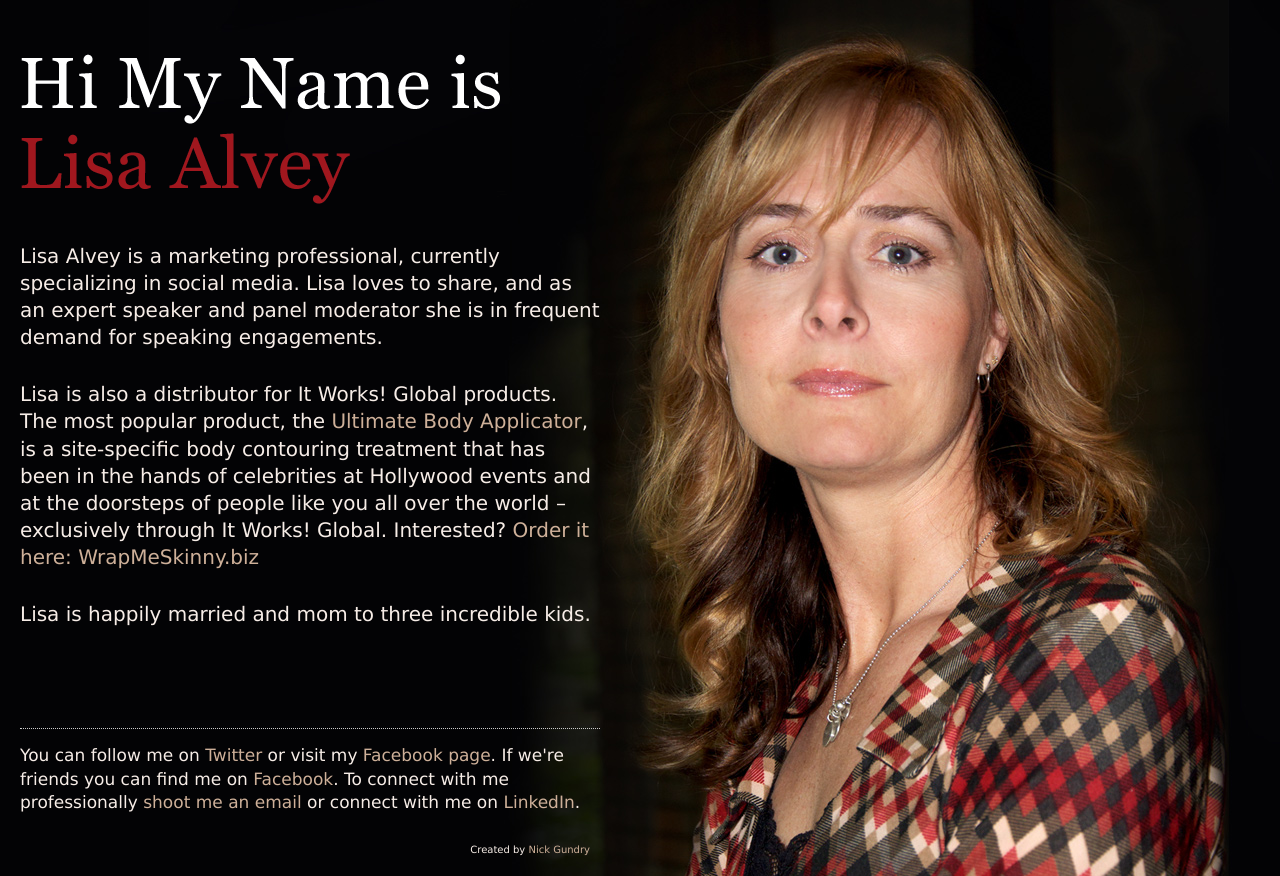
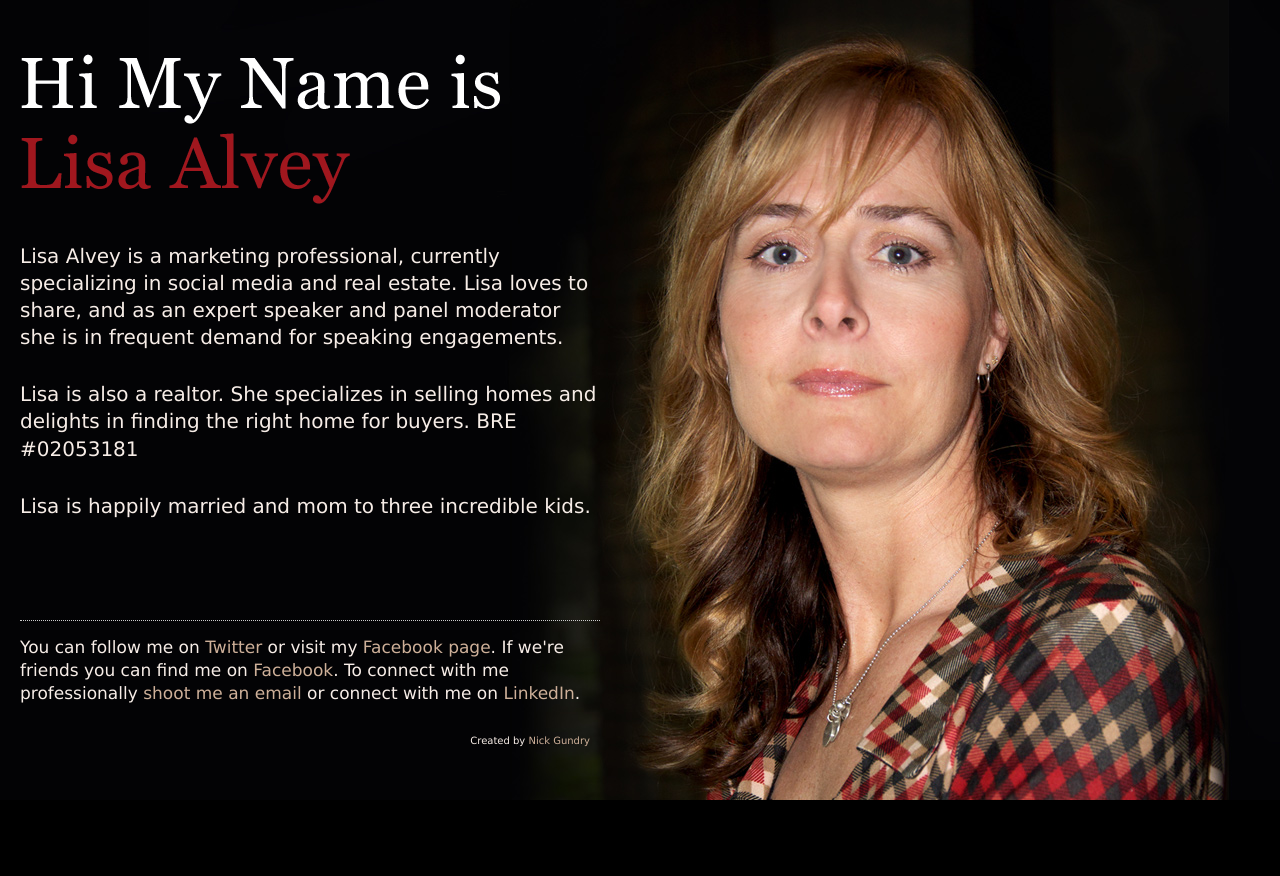
Before and after one commit to lisaalvey/website, a plain HTML site: page index.html in a window 1280 px wide. After the commit the page ends 800 px from the top, so only its background shows below. Drawn offline with Linux system fonts and the light colour scheme.

Commit message:
Update index.html

```diff
--- a/index.html
+++ b/index.html
@@ -24,8 +24,8 @@
 	<div id="wrapper">
 	  <div id="content">
 	    <h1>Hi, my name is Lisa Alvey</h1>
-	    <p>Lisa Alvey is a marketing professional, currently specializing in social media. Lisa loves to share, and as an expert speaker and panel moderator she is in frequent demand for speaking engagements.</p>
-	      <p>Lisa is also a distributor for It Works! Global products. The most popular product, the <a href="https://lisaalvey.myitworks.com/Shop/Product/135">Ultimate Body Applicator</a>, is a site-specific body contouring treatment that has been in the hands of celebrities at Hollywood events and at the doorsteps of people like you all over the world – exclusively through It Works! Global.  Interested? <a href="http://wrapmeskinny.biz/">Order it here: WrapMeSkinny.biz</a></p>
+	    <p>Lisa Alvey is a marketing professional, currently specializing in social media and real estate. Lisa loves to share, and as an expert speaker and panel moderator she is in frequent demand for speaking engagements.</p>
+	      <p>Lisa is also a realtor. She specializes in selling homes and delights in finding the right home for buyers. BRE #02053181</a></p>
 	      <p>Lisa is happily married and mom to three incredible kids.</p>
 	    <div id="connect">
 	      <p>You can follow me on <a href="http://twitter.com/lisaalvey">Twitter</a> or visit my <a href="http://adventuresinalveyland.blogspot.com/">Facebook page</a>. If we're friends you can find me on <a href="https://www.facebook.com/WrapMeSkinnyPlease">Facebook</a>. To connect with me professionally <a href="mailto:lisa@lisaalvey.com">shoot me an email</a> or connect with me on <a href="http://www.linkedin.com/in/lisajantzenalvey">LinkedIn</a>.</p>
```
